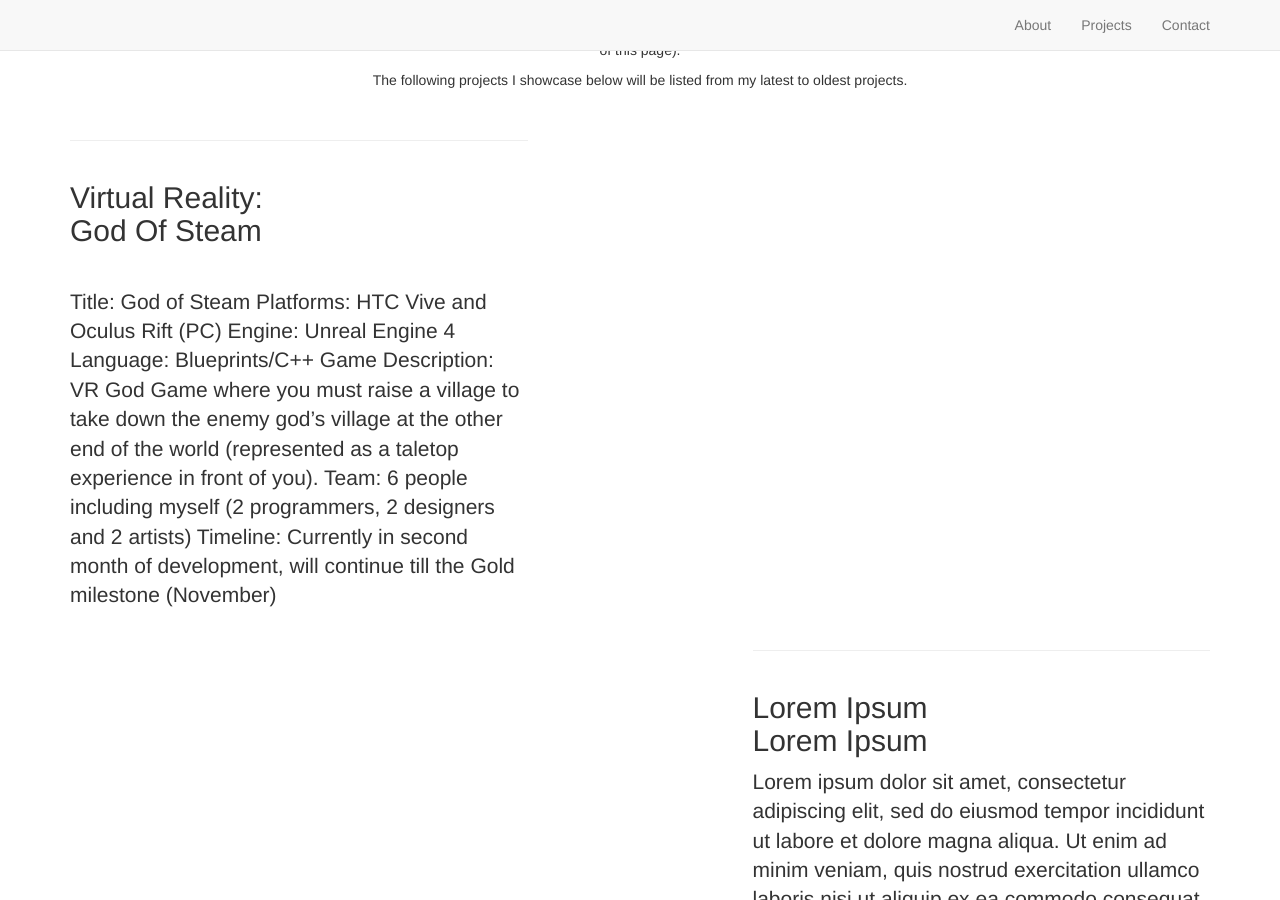
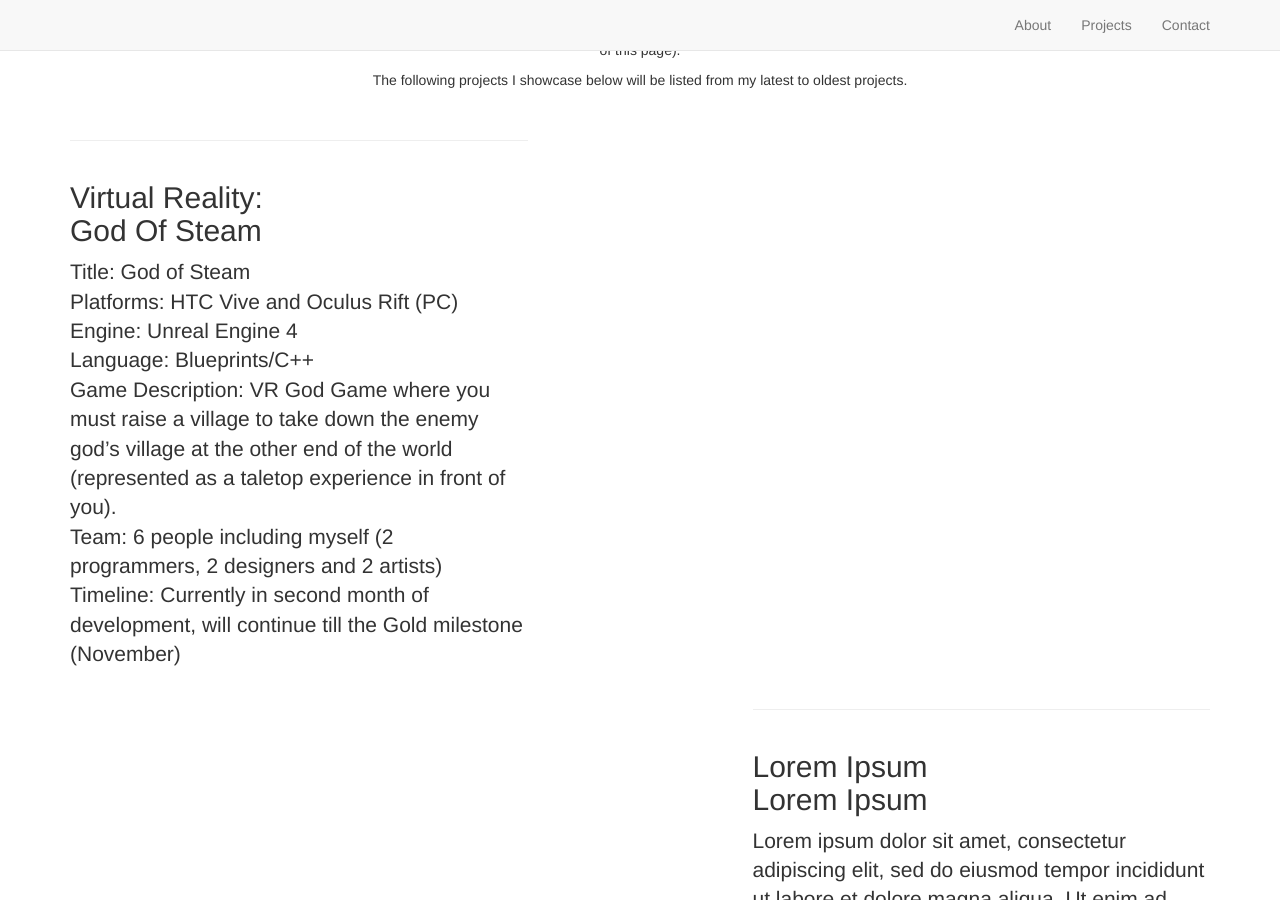
Before and after one commit to kaitlynm1/kaitlynm1.github.io, a Jekyll site: the page built from _posts/2014-09-21-services-1.markdown, in a window 1280 px wide and 900 px high, scrolled down 399 px. Built offline with Jekyll 4.4.1, drawn with Linux system fonts in a browser that asks for light colours; nearby versions of some CDN libraries; library files that are not in the unit come from our copies; some of the changed lines change nothing that is shown.

Commit message:
Put the breaks in the wrong place, fixed now

```diff
--- a/_posts/2014-09-21-services-1.markdown
+++ b/_posts/2014-09-21-services-1.markdown
@@ -5,10 +5,10 @@
 title: Virtual Reality:<br>God Of Steam
 description: |
 ---
-<br>Title: God of Steam
-Platforms: HTC Vive and Oculus Rift (PC)
-Engine: Unreal Engine 4
-Language: Blueprints/C++
-Game Description: VR God Game where you must raise a village to take down the enemy god's village at the other end of the world (represented as a taletop experience in front of you).
-Team: 6 people including myself (2 programmers, 2 designers and 2 artists)
+Title: God of Steam
+<br>Platforms: HTC Vive and Oculus Rift (PC)
+<br>Engine: Unreal Engine 4
+<br>Language: Blueprints/C++
+<br>Game Description: VR God Game where you must raise a village to take down the enemy god's village at the other end of the world (represented as a taletop experience in front of you).
+<br>Team: 6 people including myself (2 programmers, 2 designers and 2 artists)
 Timeline: Currently in second month of development, will continue till the Gold milestone (November)
```
